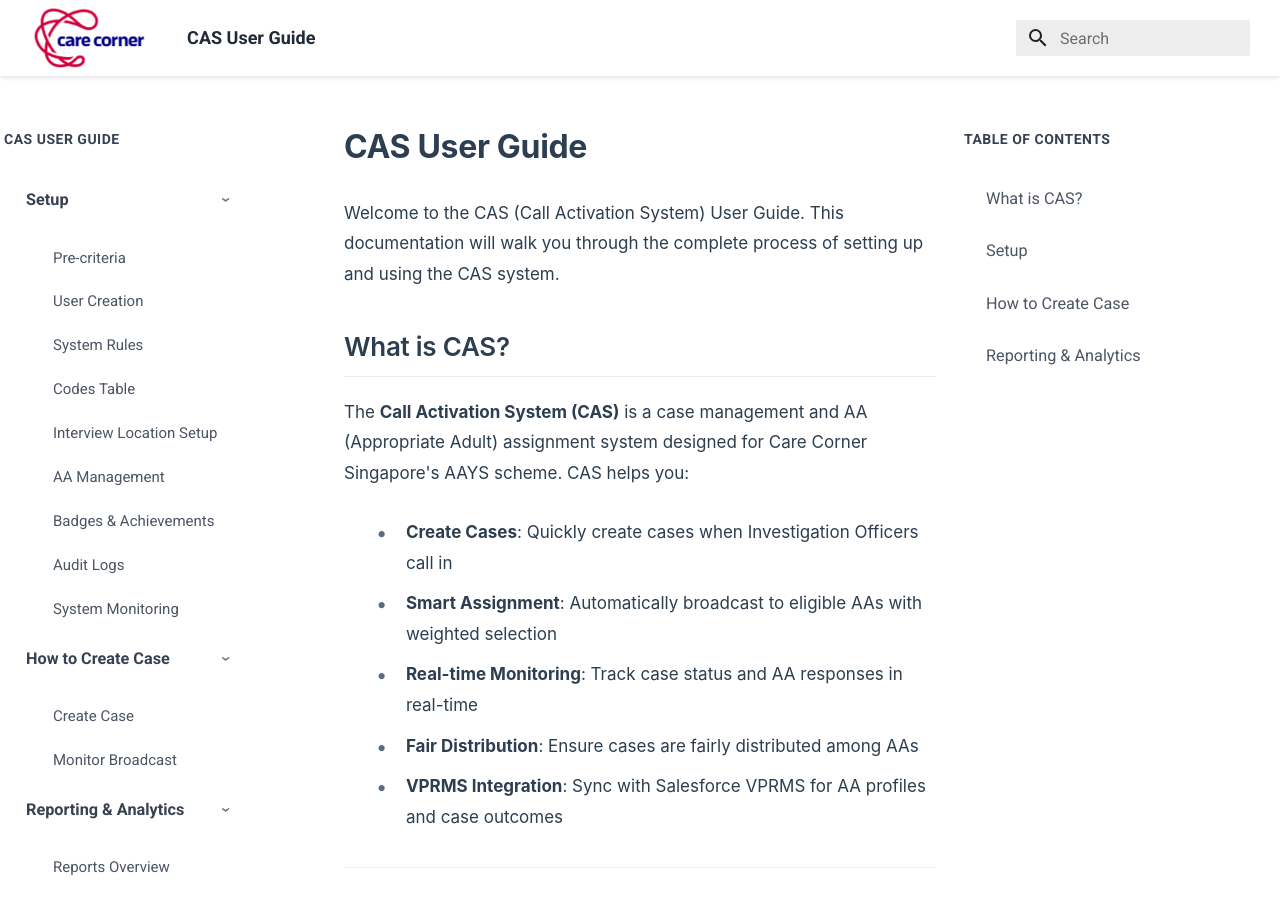
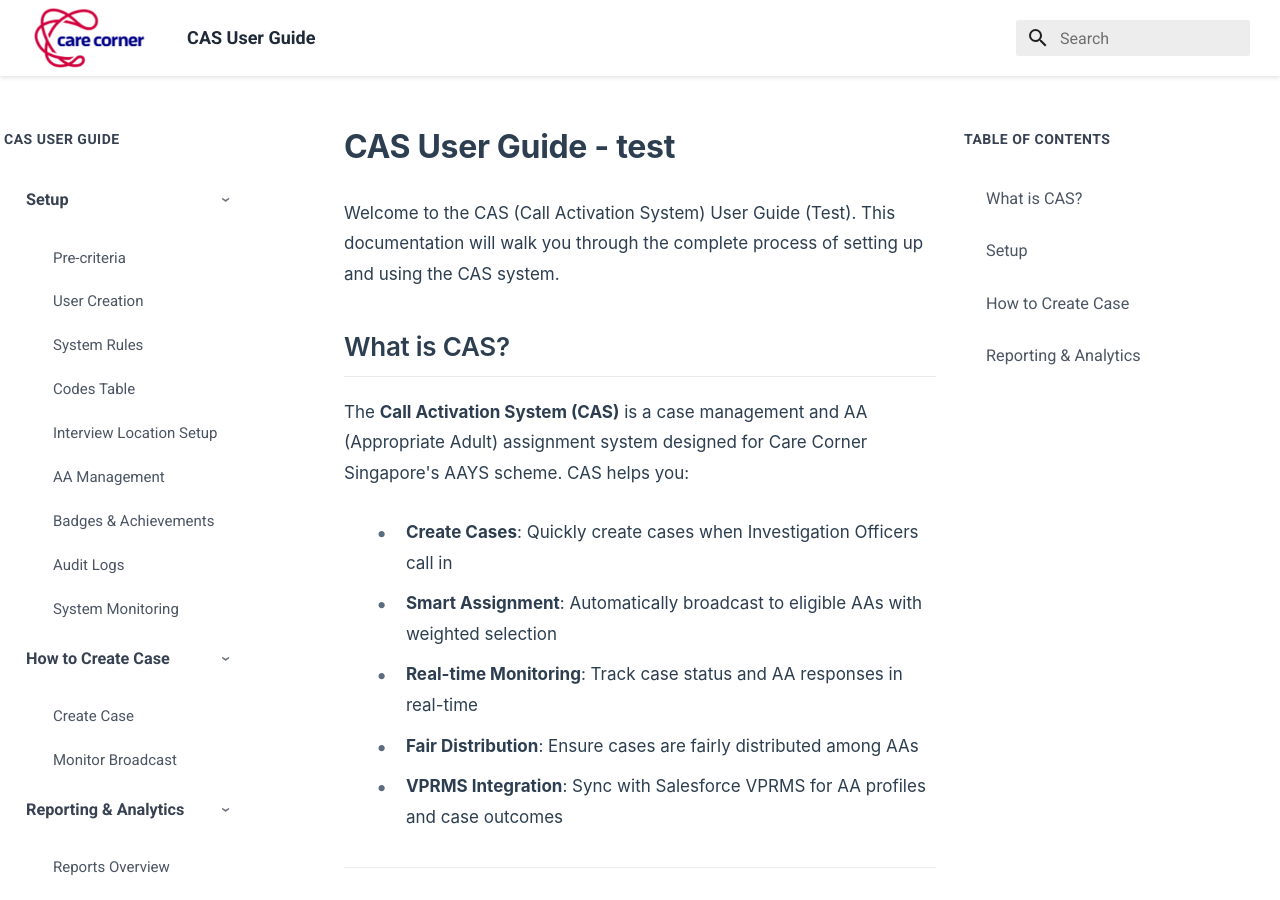
Before and after one commit to carecornersg/test2, an MkDocs documentation site: the page built from docs/index.md, in a window 1280 px wide and 900 px high. Built offline with MkDocs 1.6.1 and Material for MkDocs 9.7.7, drawn with Linux system fonts in a browser that asks for light colours.

Commit message:
Update index.md

```diff
--- a/docs/index.md
+++ b/docs/index.md
@@ -1,6 +1,6 @@
-# CAS User Guide
+# CAS User Guide - test
 
-Welcome to the CAS (Call Activation System) User Guide. This documentation will walk you through the complete process of setting up and using the CAS system.
+Welcome to the CAS (Call Activation System) User Guide (Test). This documentation will walk you through the complete process of setting up and using the CAS system.
 
 ## What is CAS?
 
```
